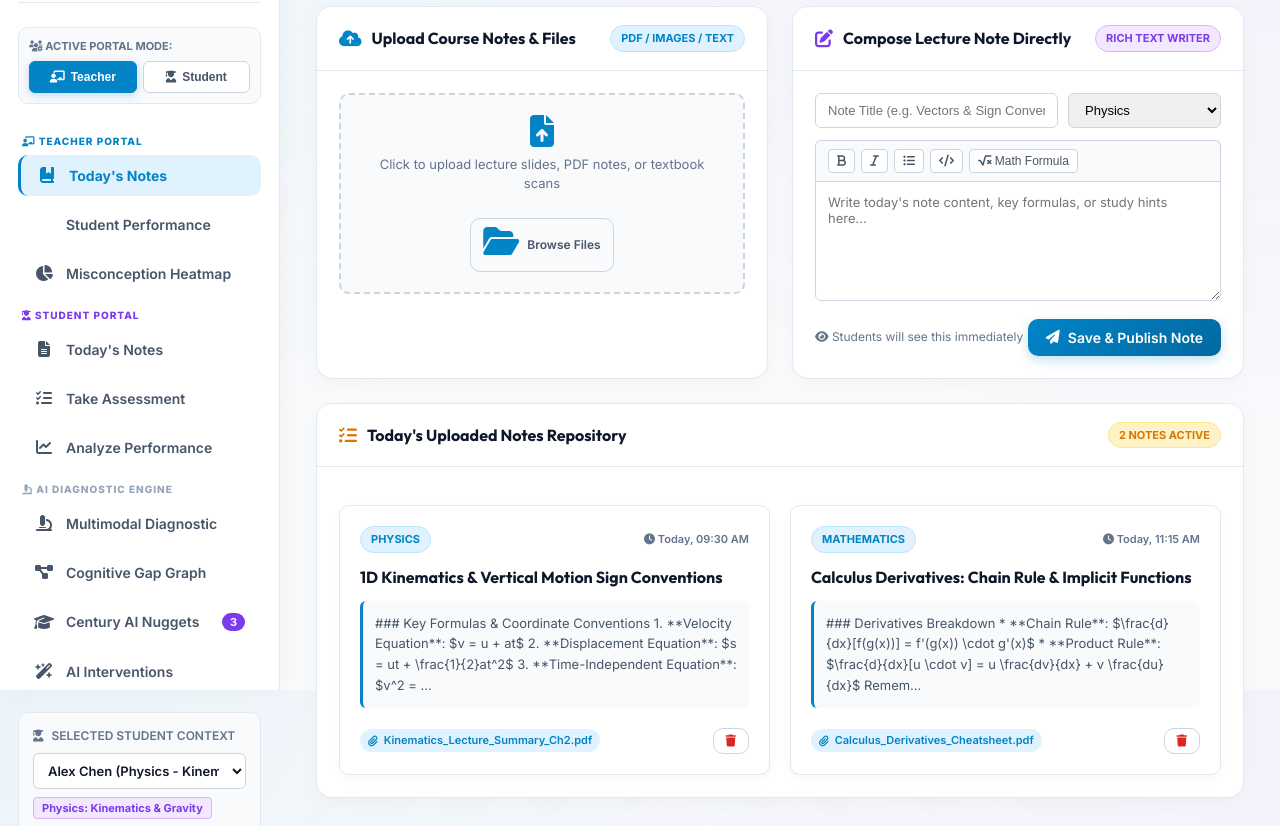
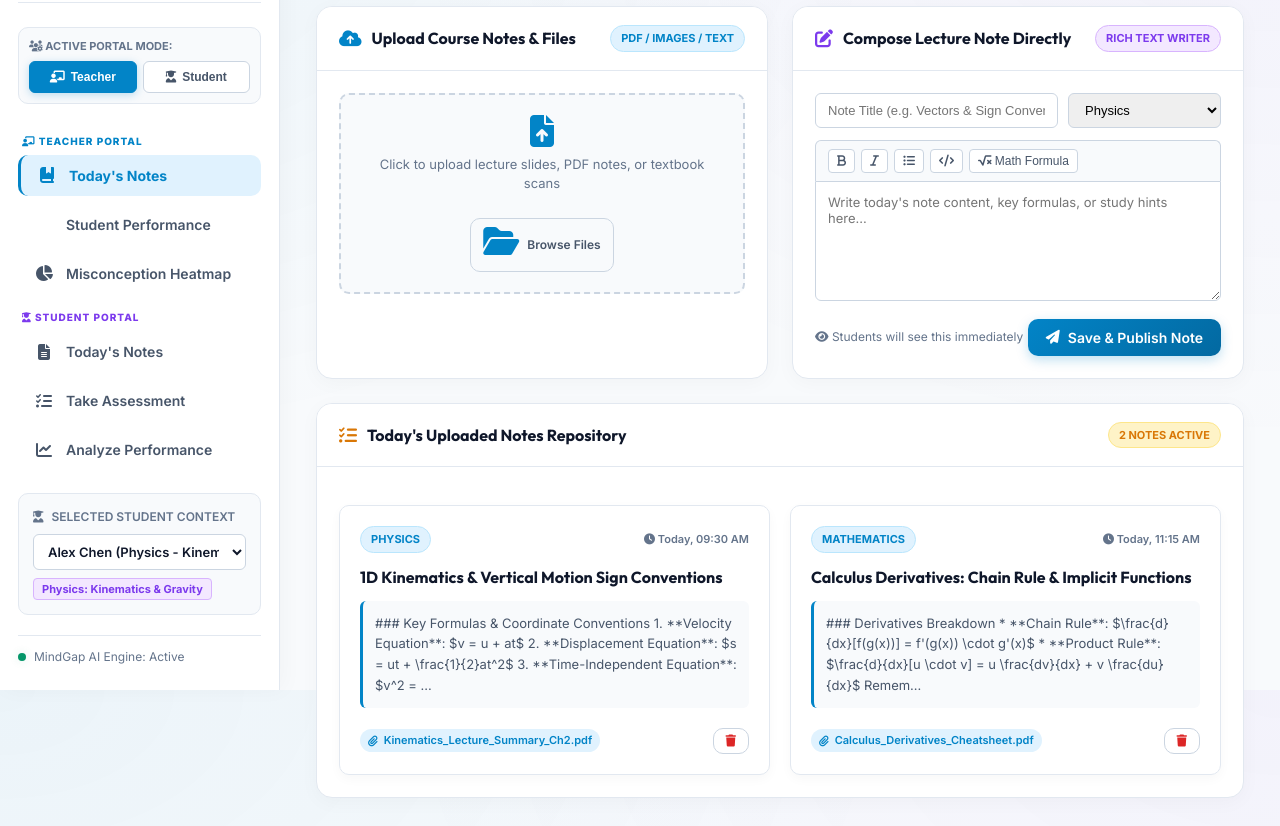
Before and after one commit to nikhilwagh77/MindGapAi, a website: page index.html in a window 1280 px wide. Shown: the part 110-936 px from the top of the page. Drawn offline with nearby package versions, Linux system fonts and the light colour scheme; some icons are missing.

Commit message:
Remove AI Diagnostic Engine section from sidebar as requested

```diff
--- a/index.html
+++ b/index.html
@@ -83,27 +83,7 @@
                 </button>
             </nav>
 
-            <!-- AI ENGINE HUB LINKS -->
-            <div class="nav-section-label"><i class="fa-solid fa-microscope"></i> AI DIAGNOSTIC ENGINE</div>
-            <nav class="nav-menu">
-                <button class="nav-item" data-tab="diagnostic">
-                    <i class="fa-solid fa-microscope"></i>
-                    <span>Multimodal Diagnostic</span>
-                </button>
-                <button class="nav-item" data-tab="knowledge-graph">
-                    <i class="fa-solid fa-diagram-project"></i>
-                    <span>Cognitive Gap Graph</span>
-                </button>
-                <button class="nav-item" data-tab="nuggets">
-                    <i class="fa-solid fa-graduation-cap"></i>
-                    <span>Century AI Nuggets</span>
-                    <span class="badge-count" id="nugget-count">3</span>
-                </button>
-                <button class="nav-item" data-tab="interventions">
-                    <i class="fa-solid fa-wand-magic-sparkles"></i>
-                    <span>AI Interventions</span>
-                </button>
-            </nav>
+
 
             <div class="student-profile-selector">
                 <div class="selector-header">
```
